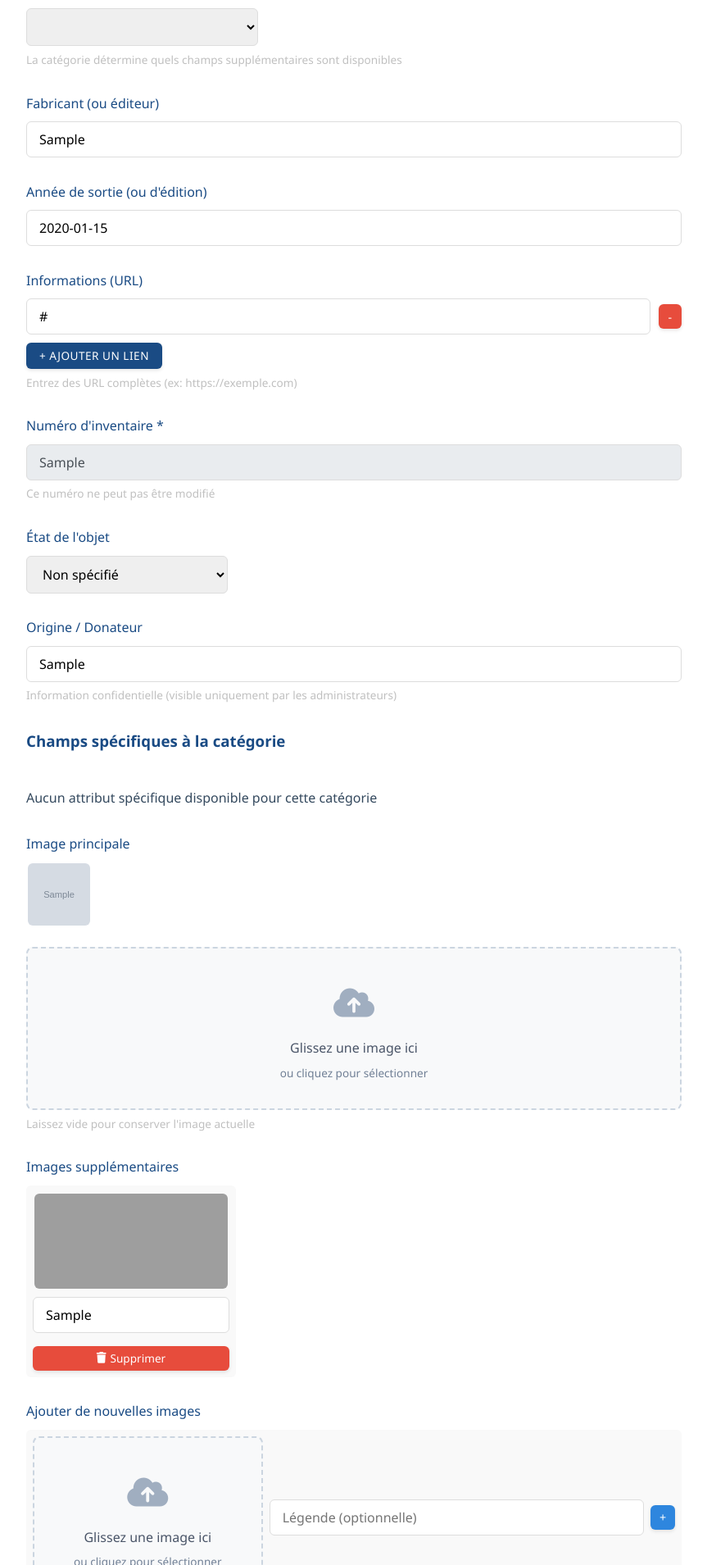
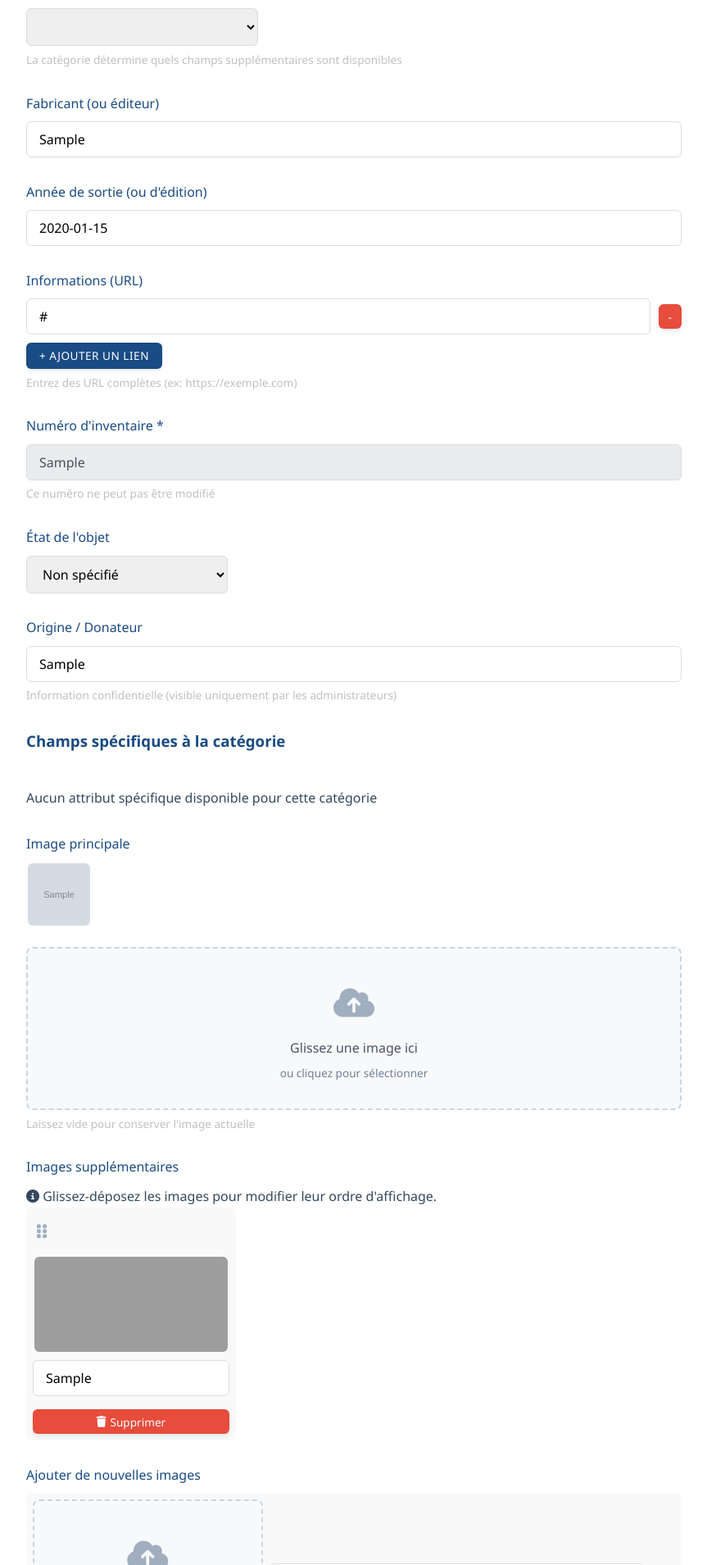
Before and after one commit to jlehuen/inventory_DB, a Flask app: page /admin/modifier/1 in a window 1280 px wide. Shown: the part 691-2600 px from the top of the page at 82% size, without its empty margins (72-935 px from the left). Run offline with Flask 3, Linux system fonts and the light colour scheme; a user stored in the database is signed in; tables that the repository leaves empty hold one stand-in row (values such as "Sample post"); grey boxes marked "Sample" are stand-in pictures; some libraries are stand-ins or nearby versions; grey boxes are pictures that could not be loaded.

Commit message:
Réorganisation des images supplémentaires

```diff
--- a/app.py
+++ b/app.py
@@ -982,10 +982,10 @@ def modifier_objet(id):
                     [id] + images_to_keep
                 )
 
-            # Mettre à jour les légendes des images existantes
-            for image_id in images_to_keep:
+            # Mettre à jour les légendes et l'ordre des images existantes
+            for index, image_id in enumerate(images_to_keep):
                 legende = request.form.get(f'legende_{image_id}', '')
-                conn.execute('UPDATE images SET legende = ? WHERE id = ?', (legende, image_id))
+                conn.execute('UPDATE images SET legende = ?, ordre = ? WHERE id = ?', (legende, index, image_id))
 
             # Traitement des nouvelles images
             if 'nouvelles_images' in request.files:
--- a/static/css/modernui.css
+++ b/static/css/modernui.css
@@ -620,3 +620,33 @@ footer {
     text-overflow: ellipsis;
     max-width: 200px;
 }
+
+/* Styles pour le tri (Drag & Drop) des images */
+.handle {
+    cursor: grab;
+    color: #a0aec0;
+    margin-right: 10px;
+    font-size: 1.2rem;
+    padding: 5px;
+}
+
+.handle:hover {
+    color: var(--secondary-color);
+}
+
+.handle:active {
+    cursor: grabbing;
+}
+
+.sortable-ghost {
+    opacity: 0.4;
+    background-color: #f0f7ff;
+    border: 2px dashed var(--secondary-color);
+}
+
+.sortable-drag {
+    cursor: grabbing;
+    background-color: white;
+    box-shadow: 0 10px 20px rgba(0,0,0,0.2);
+    transform: rotate(2deg);
+}
--- a/templates/admin/modifier.html
+++ b/templates/admin/modifier.html
@@ -121,10 +121,12 @@
 
         <div class="form-group">
             <label>Images supplémentaires</label>
+            <p class="text-muted small"><i class="fas fa-info-circle"></i> Glissez-déposez les images pour modifier leur ordre d'affichage.</p>
             {% if images %}
-                <div class="current-images">
+                <div class="current-images" id="sortable-images">
                     {% for image in images %}
                     <div class="current-image-item" id="image-item-{{ image['id'] }}">
+                        <div class="handle"><i class="fas fa-grip-vertical"></i></div>
                         <img src="{{ url_for('static', filename=image['chemin']) }}" alt="Image {{ loop.index }}" class="thumbnail">
                         <div class="image-controls">
                             <input type="text" name="legende_{{ image['id'] }}" value="{{ image['legende'] }}" placeholder="Légende">
@@ -160,7 +162,23 @@
     </form>
 </section>
 
+<!-- SortableJS pour le drag & drop -->
+<script src="https://cdnjs.cloudflare.com/ajax/libs/Sortable/1.15.0/Sortable.min.js"></script>
+
 <script>
+    // Initialisation du tri des images
+    document.addEventListener('DOMContentLoaded', function() {
+        var el = document.getElementById('sortable-images');
+        if (el) {
+            Sortable.create(el, {
+                animation: 150,
+                handle: '.handle', // La poignée pour glisser
+                ghostClass: 'sortable-ghost', // Classe pour l'élément fantôme
+                dragClass: 'sortable-drag' // Classe pour l'élément en cours de déplacement
+            });
+        }
+    });
+
     // Variable pour stocker les attributs chargés depuis le JSON
     let categorieAttributs = {};
 
```
